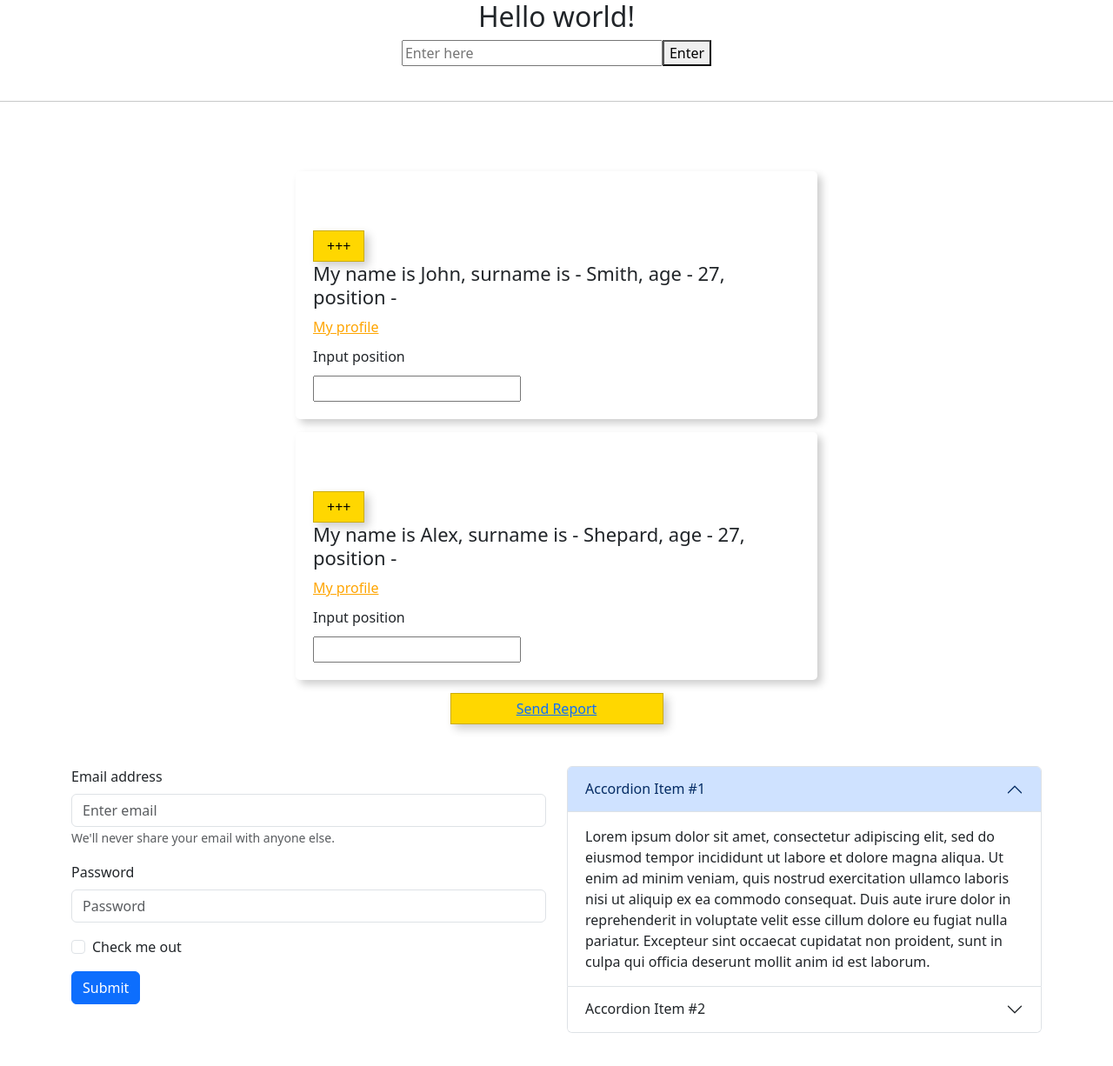
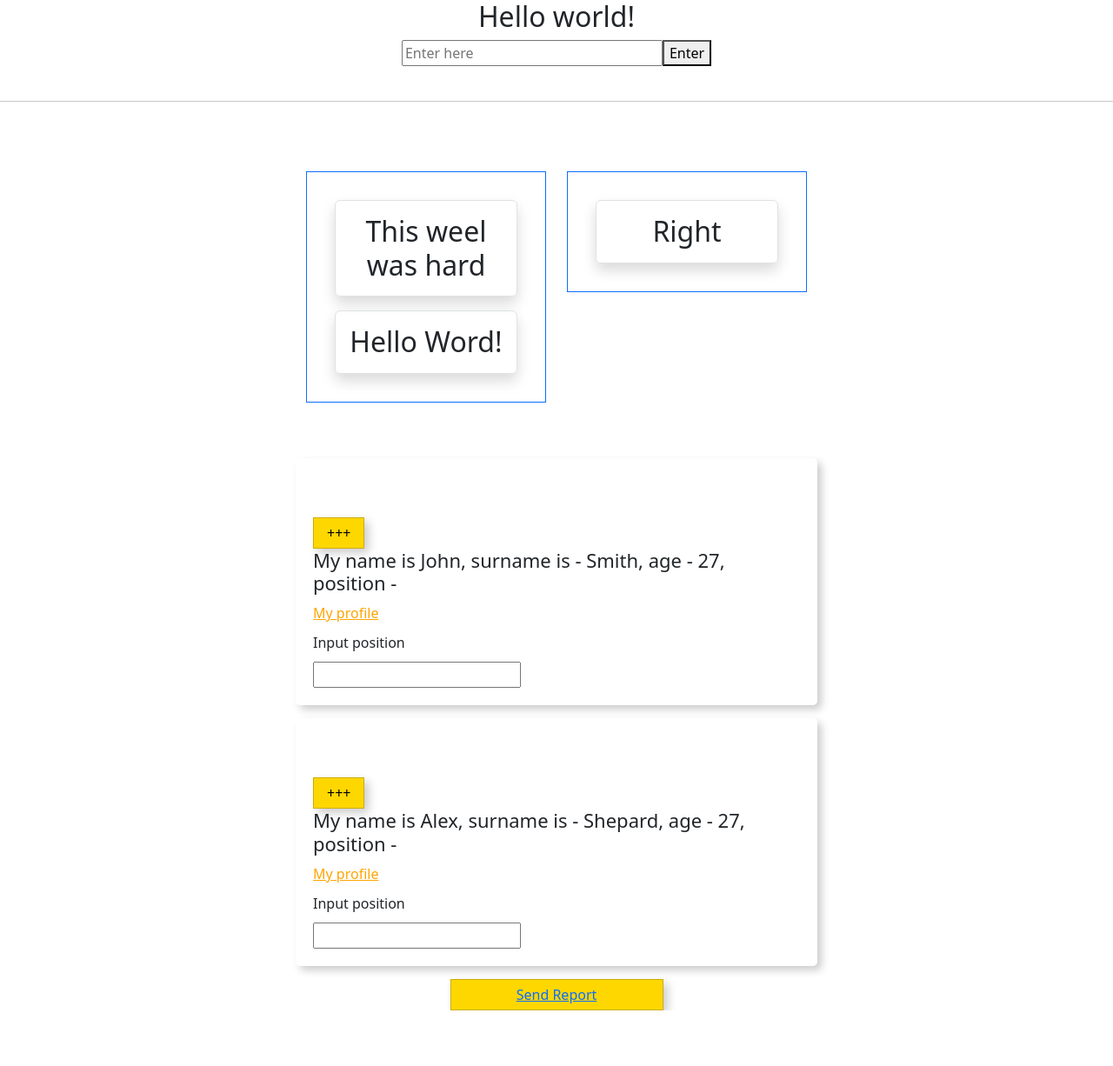
Before and after one commit to Khandohii/react-application-june2023, a React (Create React App) app in the folder my-app/: page / in a window 1280 px wide. Shown: the top 1226 px of the page at 87% size. After the commit the page ends 1162 px from the top, so only its background shows below. Built offline with nearby package versions, Linux system fonts and the light colour scheme.

Commit message:
156. Вставка элементов через props.children

```diff
--- a/my-app/src/App.js
+++ b/my-app/src/App.js
@@ -1,13 +1,13 @@
-import React, {StrictMode} from 'react';
-import { Component } from "react";
+import React, { StrictMode, Component } from 'react';
 import styled from 'styled-components';
+import BootstrapTest from './BootstrapTest';
 import './App.css';
 
 const Header = () => {
     return <h2>Hello world!</h2>
 }
 
-class Field extends React.Component{
+class Field extends React.Component {
     render() {
         const holder = 'Enter here';
         const styledField = {
@@ -82,8 +82,8 @@
     }
 
     render() {
-    const {name, surname, link} = this.props;
-    const {position, years} = this.state;
+        const { name, surname, link } = this.props;
+        const { position, years } = this.state;
 
         console.log(this);
         return (
@@ -112,24 +112,52 @@
     margin: 80px auto 0 auto;
 `;
 
+const DynamicGreating = (props) => {
+    return(
+        <div className={'mb-3 p-3 border border-' + props.color}>
+            {
+                React.Children.map(props.children, child => {
+                    return React.cloneElement(child, {className: 'shadow p-3 m-3 border rounded'});
+                })
+            }
+        </div>
+    )
+}
+
 function App() {
     return (
         <div className="App">
             <StrictMode>
-        <Header/>
+                <Header />
             </StrictMode>
-      <Field/>
-      <Btn/>
+            <Field />
+            <Btn />
             <br />
             <br />
             <hr />
+
             <Wrapper>
-        <WhoAmI name='John' surname="Smith" link="facebook.com"/>
-        <WhoAmI name='Alex' surname="Shepard" link="facebook.com/1"/>
+                <BootstrapTest
+                    left = {
+                        <DynamicGreating color={'primary'}>
+                            <h2>This weel was hard</h2>
+                            <h2>Hello Word!</h2>
+                        </DynamicGreating>
+                    }
+
+                    right = {
+                        <DynamicGreating color={'primary'}>
+                            <h2>Right</h2>
+                        </DynamicGreating>
+                    }
+                />
+
+                <WhoAmI name='John' surname="Smith" link="facebook.com" />
+                <WhoAmI name='Alex' surname="Shepard" link="facebook.com/1" />
             </Wrapper>
         </div>
     );
 }
 
-export {Header};
+export { Header };
 export default App;
--- a/my-app/src/BootstrapTest.js
+++ b/my-app/src/BootstrapTest.js
@@ -1,12 +1,14 @@
 
 import {Container, Row, Col, Accordion, Button, Form } from 'react-bootstrap';
 
-const BootstrapTest = () => {
+const BootstrapTest = (props) => {
     return (
         <Container className='mt-5 mb-5'>
             <Row>
                 <Col>
-                    <Form>
+                    {props.left}
+
+                    {/* <Form>
                         <Form.Group className="mb-3" controlId="formBasicEmail">
                             <Form.Label>Email address</Form.Label>
                             <Form.Control type="email" placeholder="Enter email" />
@@ -25,11 +27,12 @@
                         <Button variant="primary" type="submit">
                             Submit
                         </Button>
-                    </Form>
+                    </Form> */}
                 </Col>
 
                 <Col>
-                    <Accordion defaultActiveKey="0">
+                    {props.right}
+                    {/* <Accordion defaultActiveKey="0">
                         <Accordion.Item eventKey="0">
                             <Accordion.Header>Accordion Item #1</Accordion.Header>
                             <Accordion.Body>
@@ -54,7 +57,7 @@
                                 culpa qui officia deserunt mollit anim id est laborum.
                             </Accordion.Body>
                         </Accordion.Item>
-                    </Accordion>
+                    </Accordion> */}
                 </Col>
             </Row>
         </Container>
--- a/my-app/src/index.js
+++ b/my-app/src/index.js
@@ -3,7 +3,6 @@
 import './index.css';
 import App from './App';
 import { Button } from './App';
-import BootstrapTest from './BootstrapTest';
 import styled from 'styled-components';
 
 import 'bootstrap/dist/css/bootstrap.min.css';
@@ -42,6 +41,5 @@
   <StrictMode>
     <App/>
     <BigButton as={'a'}>Send Report</BigButton>
-    <BootstrapTest/>
   </StrictMode>
 );
```
Lines whose indentation alone changed are shown as unchanged.
